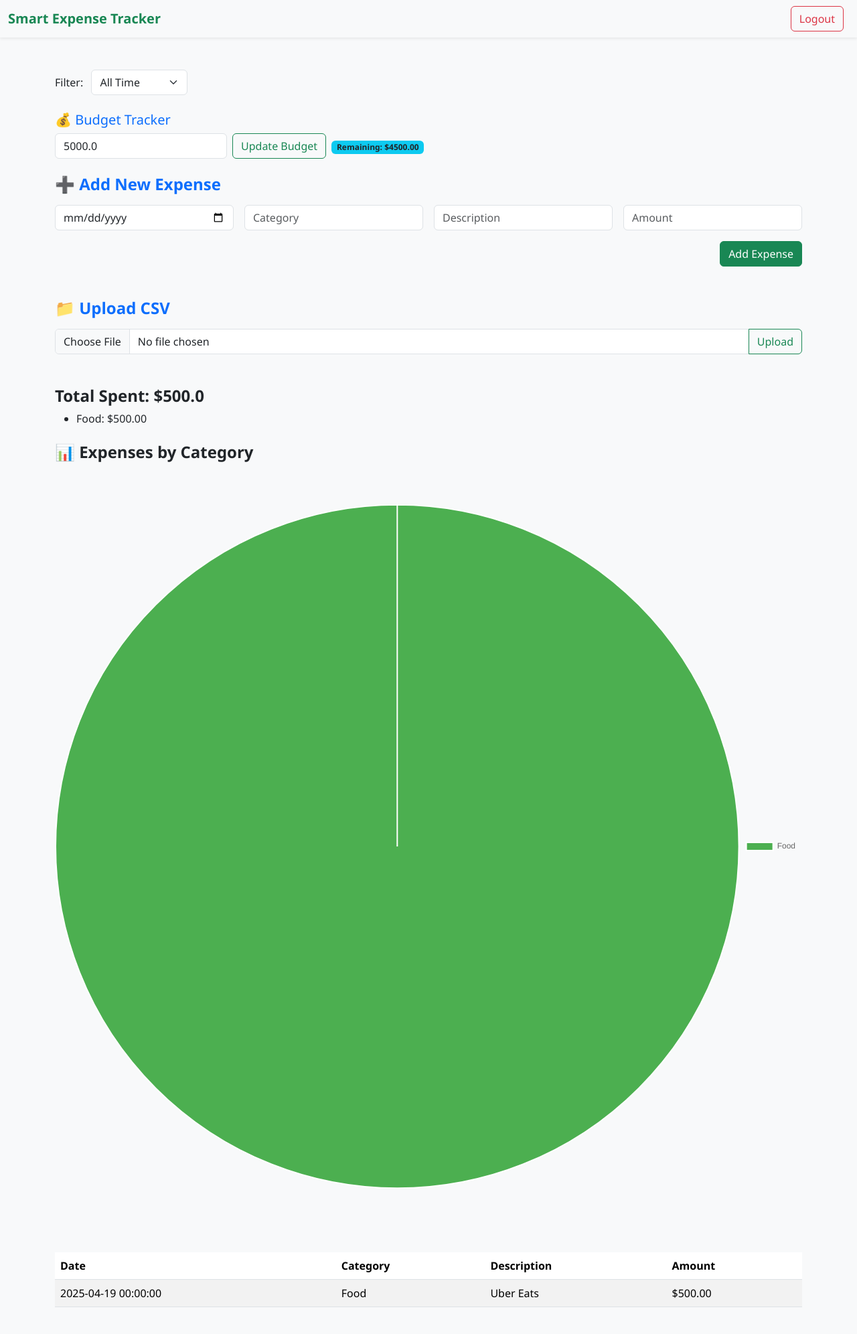
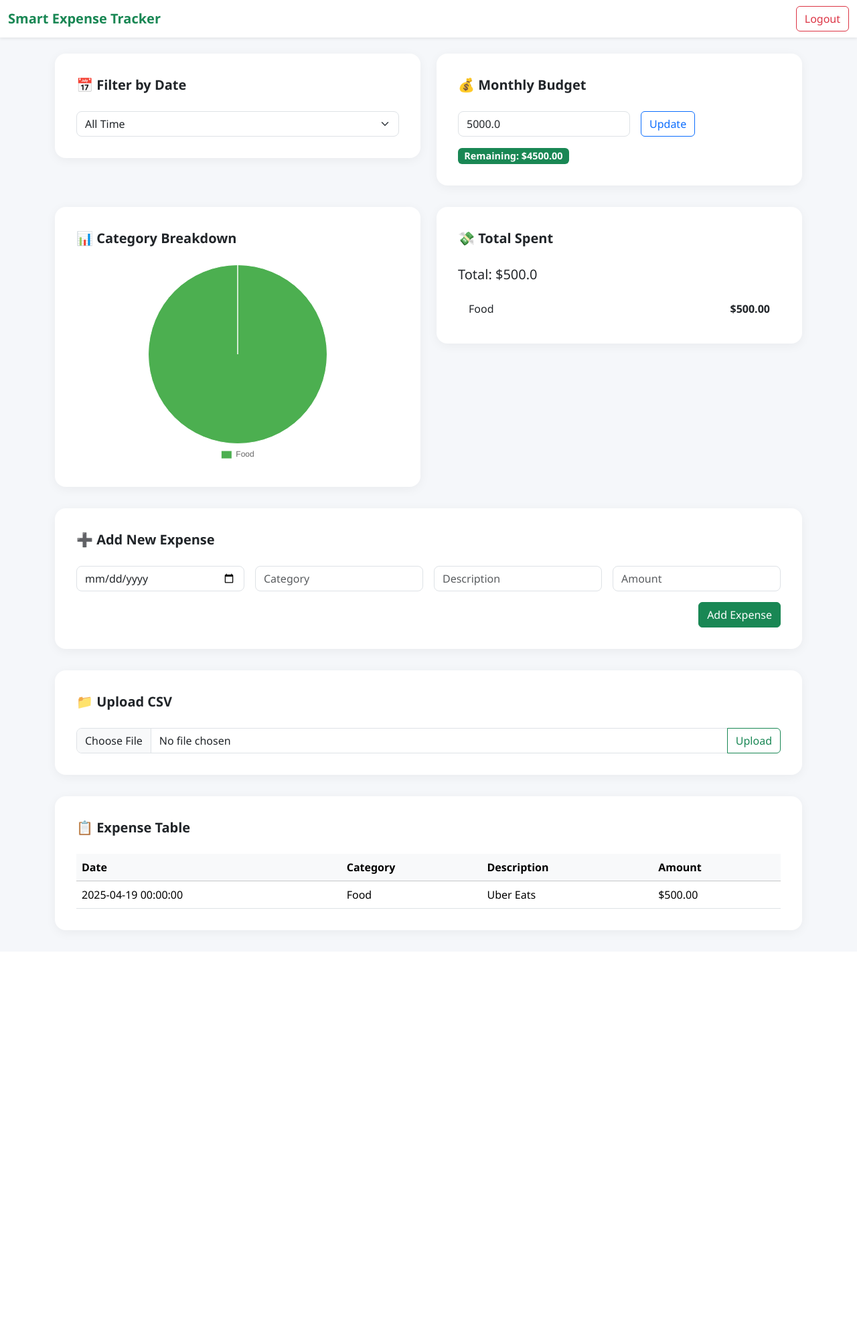
Before and after one commit to Marmitt/smart-expense-tracker, a Flask app: page / in a window 1280 px wide. Shown: the whole page at 67% size. After the commit the page ends 1398 px from the top, so only its background shows below. Run offline with Flask 3, Linux system fonts and the light colour scheme; a user stored in the database is signed in; data comes from the database, SQL or seed files in the repository.

Commit message:
Move inline styles to style.css for cleaner Teamwork-style layout

```diff
--- a/static/css/style.css
+++ b/static/css/style.css
@@ -1,8 +1,33 @@
 body {
-    background: #f8f9fa;
+    background-color: #f5f7fa;
     font-family: 'Segoe UI', sans-serif;
   }
 
-  h1, h4 {
+  .card {
+    background-color: white;
+    border: none;
+    border-radius: 1rem;
+    padding: 2rem;
+    box-shadow: 0 0.2rem 1rem rgba(0, 0, 0, 0.05);
+    margin-bottom: 2rem;
+  }
+
+  .form-select,
+  .form-control {
+    border-radius: 0.5rem;
+  }
+
+  .section-title {
+    font-size: 1.25rem;
     font-weight: 600;
+    margin-bottom: 1.5rem;
   }
+
+  .chart-container {
+    max-width: 400px;
+    margin: auto;
+  }
+
+  .badge {
+    font-size: 0.9rem;
+  }
--- a/templates/index.html
+++ b/templates/index.html
@@ -3,17 +3,19 @@
 <head>
   <meta charset="UTF-8" />
   <title>Smart Expense Tracker</title>
+  <meta name="viewport" content="width=device-width, initial-scale=1" />
   <link href="https://cdn.jsdelivr.net/npm/bootstrap@5.3.2/dist/css/bootstrap.min.css" rel="stylesheet" />
   <link rel="stylesheet" href="{{ url_for('static', filename='css/style.css') }}">
 </head>
 <body>
-  <!-- Navbar -->
-  <nav class="navbar navbar-expand-lg navbar-light bg-light mb-4 shadow-sm">
+
+  <!-- Top Navigation -->
+  <nav class="navbar navbar-light bg-white shadow-sm mb-4">
     <div class="container-fluid">
       <a class="navbar-brand text-success fw-bold" href="/">Smart Expense Tracker</a>
-      <div class="d-flex ms-auto">
+      <div>
         {% if session.get("user_id") %}
-          <a href="/logout" class="btn btn-outline-danger me-2">Logout</a>
+          <a href="/logout" class="btn btn-outline-danger">Logout</a>
         {% else %}
           <a href="/login" class="btn btn-outline-success me-2">Login</a>
           <a href="/register" class="btn btn-success">Register</a>
@@ -22,44 +24,78 @@
     </div>
   </nav>
 
-  <div class="container py-4">
-    <!-- Filter Dropdown -->
-    <form method="get" class="mb-4">
-      <label class="form-label me-2">Filter:</label>
-      <select name="filter" onchange="this.form.submit()" class="form-select d-inline-block w-auto">
+  <div class="container">
+
+    <!-- Filters + Budget Row -->
+    <div class="row">
+      <div class="col-lg-6">
+        <div class="card">
+          <div class="section-title">📅 Filter by Date</div>
+          <form method="get">
+            <select name="filter" onchange="this.form.submit()" class="form-select">
               <option value="all" {% if selected_filter == 'all' %}selected{% endif %}>All Time</option>
               <option value="month" {% if selected_filter == 'month' %}selected{% endif %}>This Month</option>
               <option value="week" {% if selected_filter == 'week' %}selected{% endif %}>This Week</option>
               <option value="fortnight" {% if selected_filter == 'fortnight' %}selected{% endif %}>Last 14 Days</option>
             </select>
           </form>
+        </div>
+      </div>
 
-    <!-- Budget Tracker -->
-    {% if session.get('user_id') %}
-    <div class="mb-4">
-      <h5 class="text-primary mb-2">💰 Budget Tracker</h5>
-      <form action="/set_budget" method="POST" class="row g-2 align-items-center">
+      {% if session.get("user_id") %}
+      <div class="col-lg-6">
+        <div class="card">
+          <div class="section-title">💰 Monthly Budget</div>
+          <form action="/set_budget" method="POST" class="row g-3 align-items-center">
             <div class="col-auto">
-          <input type="number" step="0.01" name="budget" class="form-control" value="{{ budget or '' }}" placeholder="Set Monthly Budget" required>
+              <input type="number" step="0.01" name="budget" class="form-control" value="{{ budget or '' }}" placeholder="Set Budget" required>
             </div>
             <div class="col-auto">
-          <button class="btn btn-outline-success" type="submit">Update Budget</button>
+              <button type="submit" class="btn btn-outline-primary">Update</button>
             </div>
             {% if budget is not none %}
             <div class="col-auto">
-          <span class="badge bg-info text-dark">Remaining: ${{ "%.2f"|format(remaining) }}</span>
+              <span class="badge bg-success text-white">Remaining: ${{ "%.2f"|format(remaining) }}</span>
             </div>
             {% endif %}
           </form>
         </div>
+      </div>
       {% endif %}
+    </div>
 
-    <!-- Add Expense -->
+    <!-- Summary + Chart -->
+    <div class="row">
+      <div class="col-lg-6">
+        <div class="card">
+          <div class="section-title">📊 Category Breakdown</div>
+          <div class="chart-container">
+            <canvas id="expenseChart"></canvas>
+          </div>
+        </div>
+      </div>
+
+      <div class="col-lg-6">
+        <div class="card">
+          <div class="section-title">💸 Total Spent</div>
+          <p class="lead">Total: ${{ total }}</p>
+          <ul class="list-group list-group-flush">
+            {% for cat, amt in grouped.items() %}
+            <li class="list-group-item d-flex justify-content-between">
+              <span>{{ cat }}</span>
+              <strong>${{ "%.2f"|format(amt) }}</strong>
+            </li>
+            {% endfor %}
+          </ul>
+        </div>
+      </div>
+    </div>
+
+    <!-- Add Expense + Upload -->
     {% if session.get("user_id") %}
-    <div class="mb-5">
-      <h4 class="mb-3 text-primary">➕ Add New Expense</h4>
-      <form action="/add" method="POST">
-        <div class="row g-3">
+    <div class="card">
+      <div class="section-title">➕ Add New Expense</div>
+      <form action="/add" method="POST" class="row g-3">
         <div class="col-md-3"><input type="date" name="date" class="form-control" required></div>
         <div class="col-md-3"><input type="text" name="category" class="form-control" placeholder="Category" required></div>
         <div class="col-md-3"><input type="text" name="description" class="form-control" placeholder="Description" required></div>
@@ -67,41 +103,24 @@
         <div class="col-12 text-end">
           <button type="submit" class="btn btn-success">Add Expense</button>
         </div>
-        </div>
       </form>
     </div>
 
-    <!-- Upload CSV -->
-    <div class="mb-5">
-      <h4 class="mb-3 text-primary">📁 Upload CSV</h4>
-      <form action="/upload" method="POST" enctype="multipart/form-data">
-        <div class="input-group">
+    <div class="card">
+      <div class="section-title">📁 Upload CSV</div>
+      <form action="/upload" method="POST" enctype="multipart/form-data" class="input-group">
         <input type="file" name="file" accept=".csv" class="form-control" required>
         <button type="submit" class="btn btn-outline-success">Upload</button>
-        </div>
       </form>
     </div>
     {% endif %}
 
-    <!-- Summary -->
-    <div class="mb-4">
-      <h4>Total Spent: ${{ total }}</h4>
-      <ul>
-        {% for cat, amt in grouped.items() %}
-        <li>{{ cat }}: ${{ "%.2f"|format(amt) }}</li>
-        {% endfor %}
-      </ul>
-    </div>
-
-    <!-- Chart -->
-    <div class="mb-5">
-      <h4 class="mb-3">📊 Expenses by Category</h4>
-      <canvas id="expenseChart" height="100"></canvas>
-    </div>
-
     <!-- Expense Table -->
-    <table class="table table-striped">
-      <thead>
+    <div class="card">
+      <div class="section-title">📋 Expense Table</div>
+      <div class="table-responsive">
+        <table class="table table-hover align-middle mb-0">
+          <thead class="table-light">
             <tr>
               <th>Date</th>
               <th>Category</th>
@@ -121,7 +140,11 @@
           </tbody>
         </table>
       </div>
+    </div>
 
+  </div>
+
+  <!-- Chart Script -->
   <script src="https://cdn.jsdelivr.net/npm/chart.js"></script>
   <script>
     const ctx = document.getElementById('expenseChart');
@@ -133,21 +156,21 @@
           label: 'Spending ($)',
           data: {{ chart_data | tojson }},
           backgroundColor: [
-            '#4caf50',
-            '#81c784',
-            '#a5d6a7',
-            '#c8e6c9',
-            '#e8f5e9',
-            '#388e3c',
-            '#2e7d32'
-          ]
+            '#4caf50', '#81c784', '#a5d6a7',
+            '#c8e6c9', '#e8f5e9', '#66bb6a', '#388e3c'
+          ],
+          borderWidth: 1
         }]
       },
       options: {
         responsive: true,
         plugins: {
           legend: {
-            position: 'right'
+            position: 'bottom',
+            labels: {
+              boxWidth: 16,
+              padding: 10
+            }
           }
         }
       }
```
Lines whose indentation alone changed are shown as unchanged.
